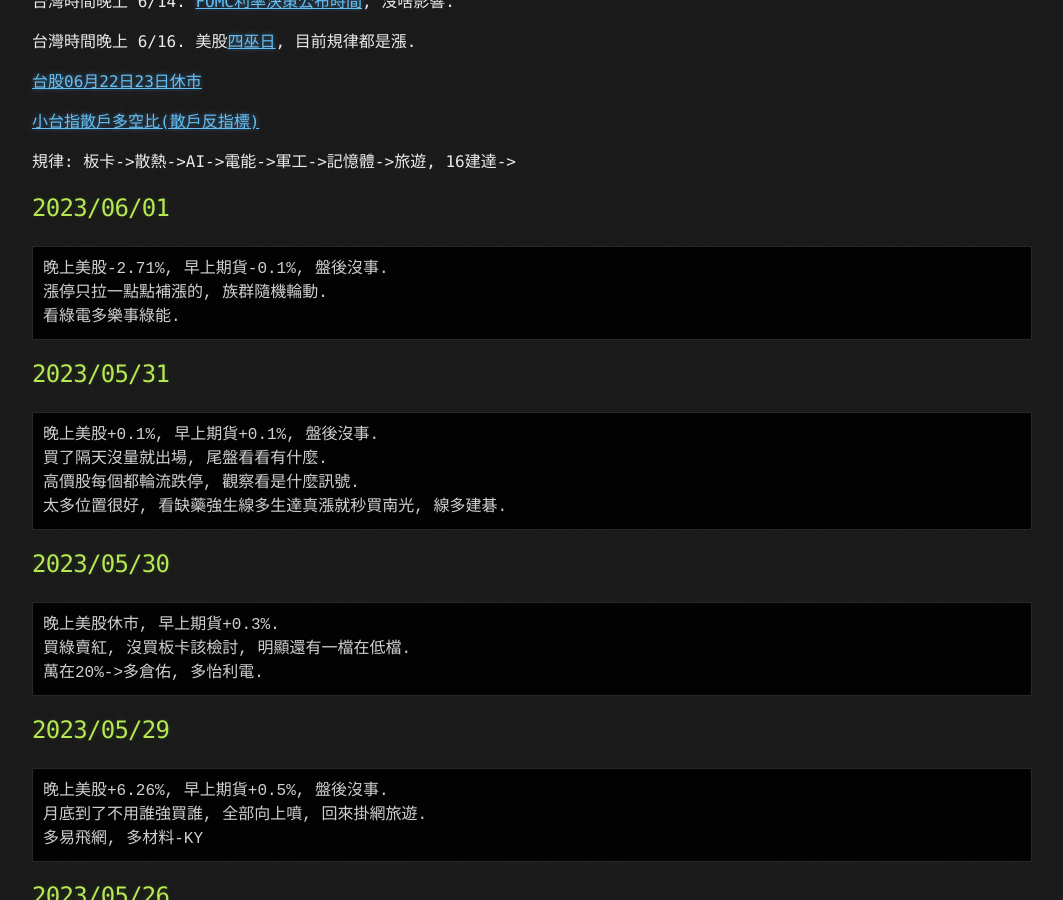
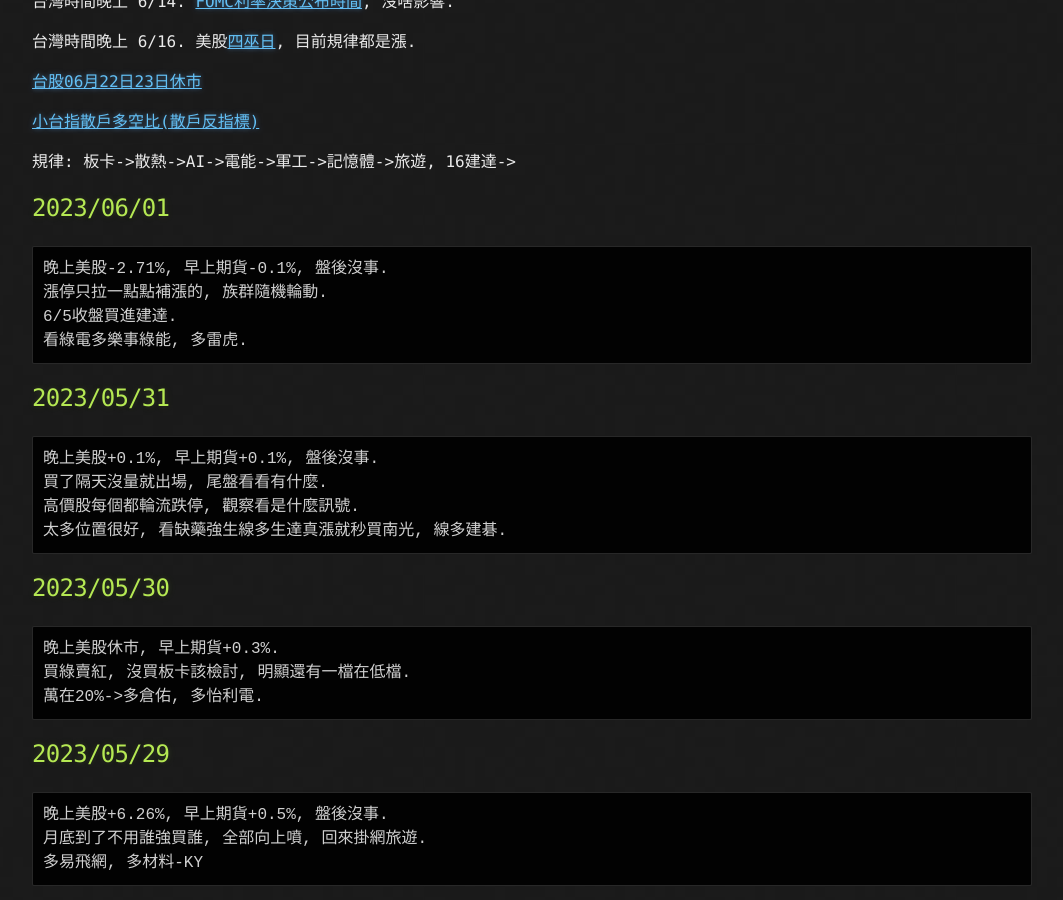
Before and after one commit to lepg5487/Stock_God, a Jekyll site: the page built from index.md, in a window 1280 px wide and 900 px high, scrolled down 388 px. Shown: the whole window, without its empty margins (108-1171 px from the left). Built offline with Jekyll 4.4.1, drawn with Linux system fonts in a browser that asks for light colours; our own code applies the rules of GitHub Pages for plain Markdown files.

Commit message:
Update index.md

````diff
--- a/index.md
+++ b/index.md
@@ -22,7 +22,8 @@ layout: testlayouts
 ```
 晚上美股-2.71%, 早上期貨-0.1%, 盤後沒事.
 漲停只拉一點點補漲的, 族群隨機輪動.
-看綠電多樂事綠能.
+6/5收盤買進建達.
+看綠電多樂事綠能, 多雷虎.
 ```
 
 ## 2023/05/31
````
